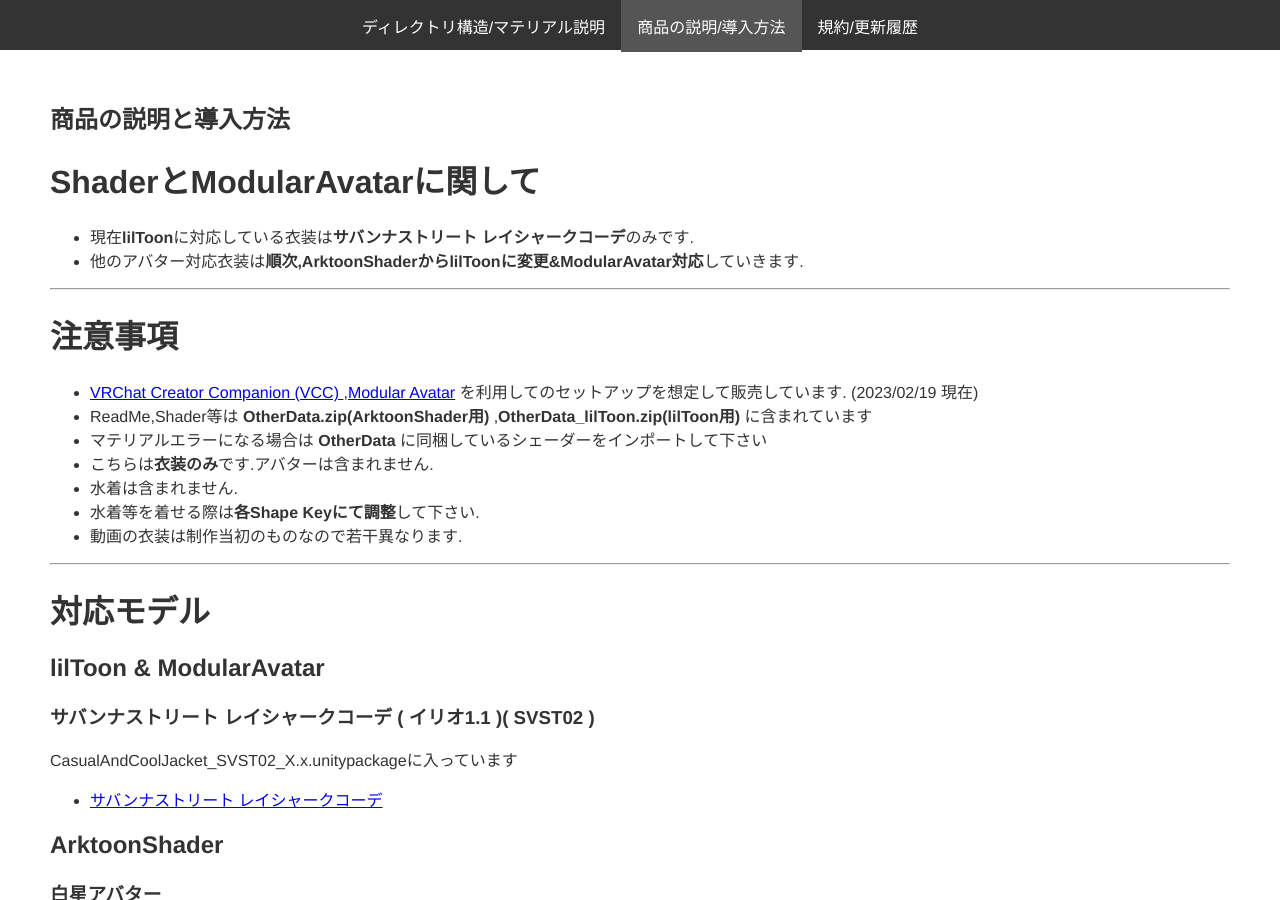
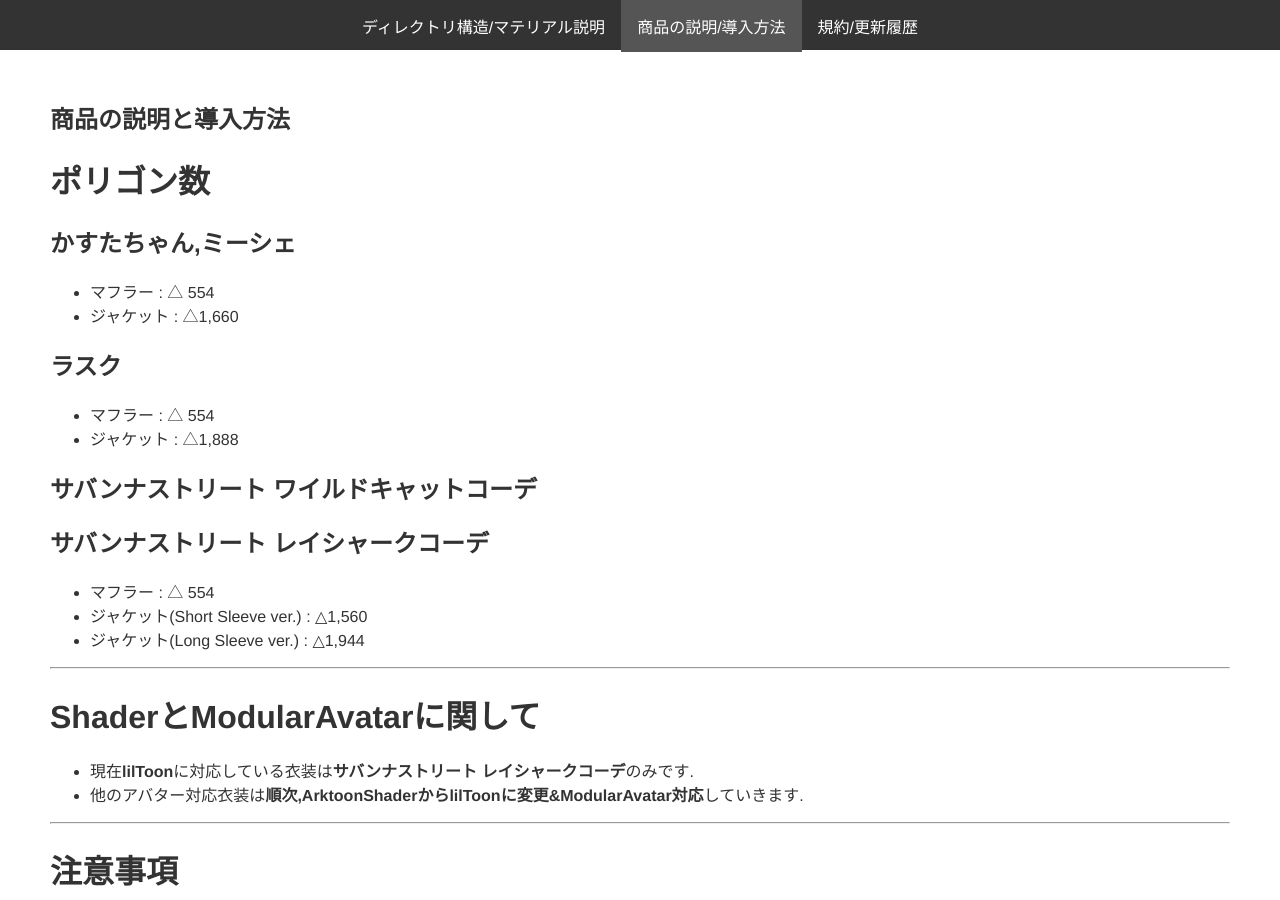
Before and after one commit to KLJP01/CasualAndCoolJacketManual, a Jekyll site: the page built from getting-started.md, in a window 1280 px wide and 900 px high. Built offline with Jekyll 4.4.1, drawn with Linux system fonts in a browser that asks for light colours.

Commit message:
:bug: Fix

```diff
--- a/getting-started.md
+++ b/getting-started.md
@@ -1,6 +1,23 @@
 ---
 layout: default
 title: 商品の説明と導入方法
+---
+
+# ポリゴン数
+## かすたちゃん,ミーシェ
+ - マフラー : △ 554
+ - ジャケット : △1,660
+
+## ラスク
+ - マフラー : △ 554
+ - ジャケット : △1,888
+
+## サバンナストリート ワイルドキャットコーデ
+## サバンナストリート レイシャークコーデ
+ - マフラー : △ 554
+ - ジャケット(Short Sleeve ver.) : △1,560
+ - ジャケット(Long Sleeve ver.) : △1,944
+
 ---
 
 # ShaderとModularAvatarに関して
```
